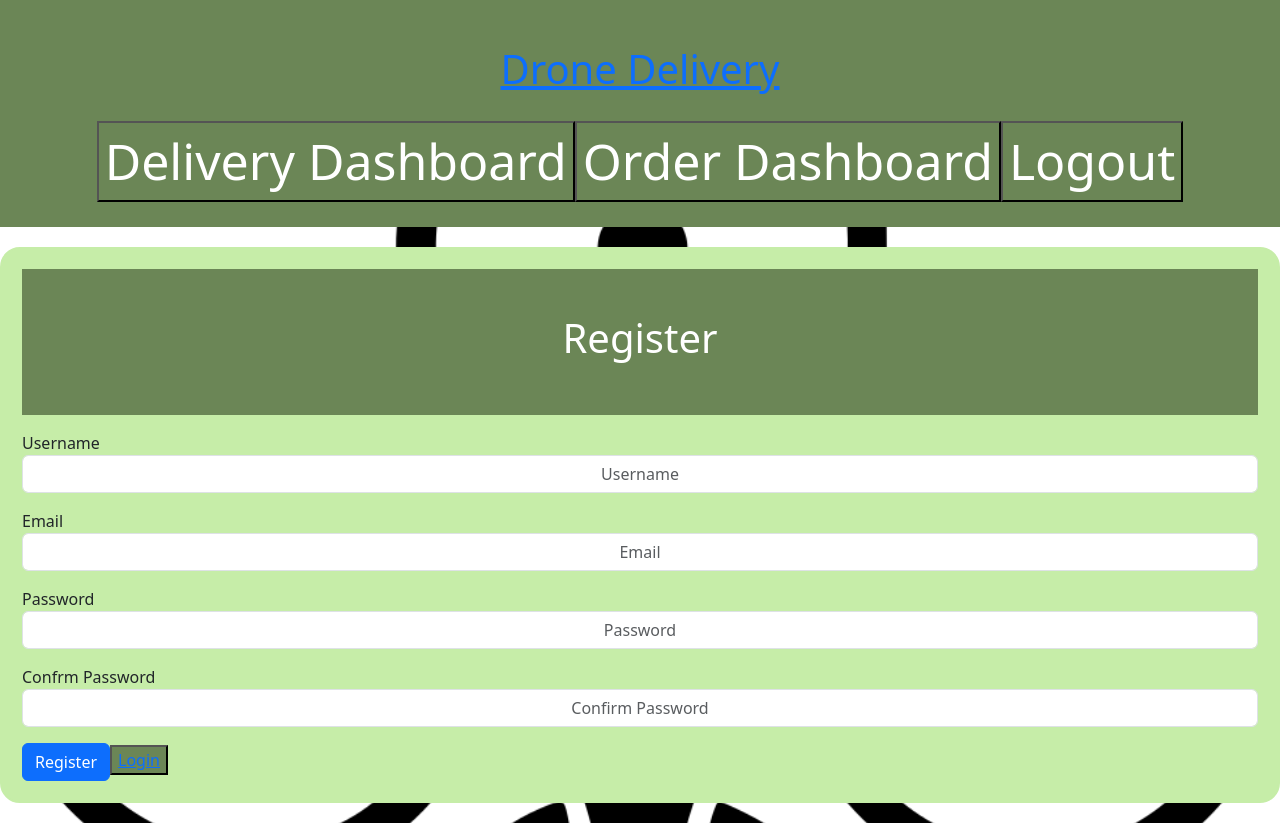
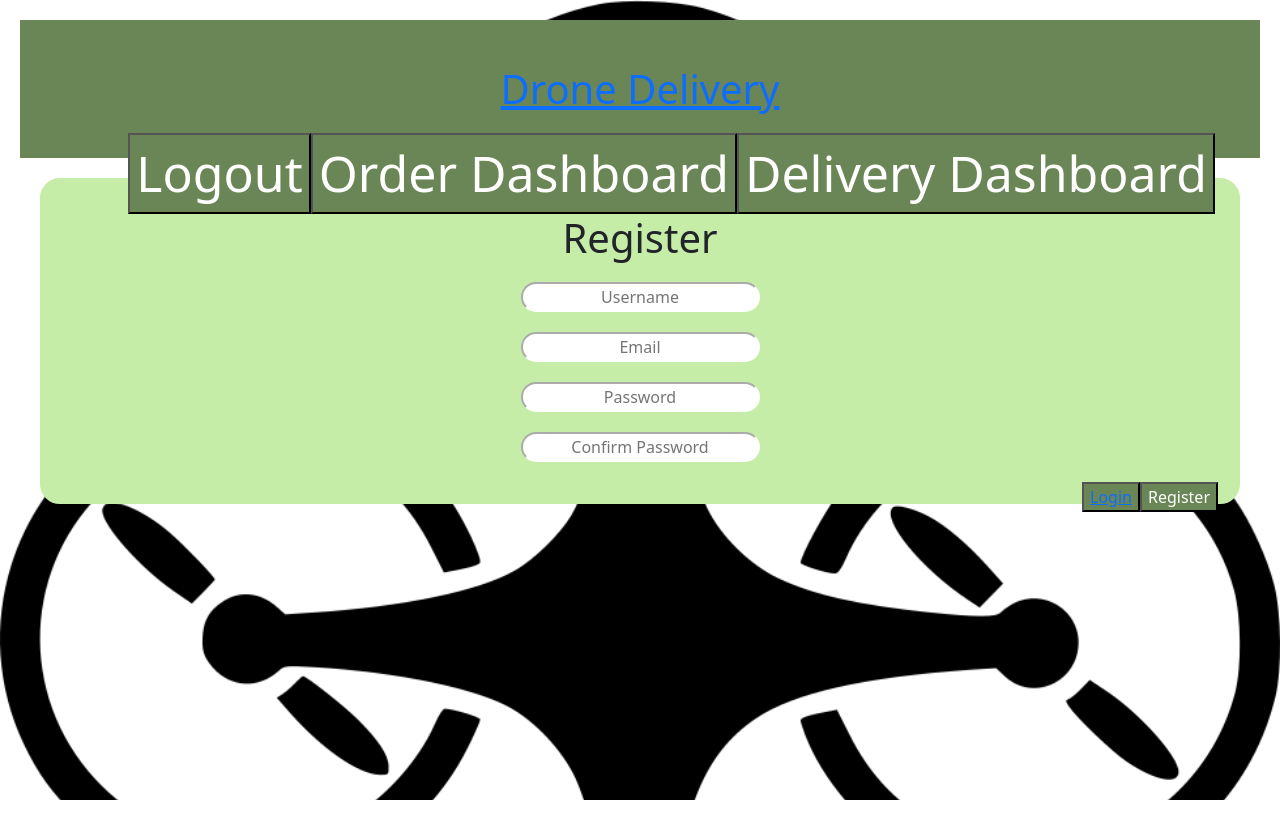
Before and after one commit to AcaJones-786/Drone-UI, a React (Create React App) app in the folder frontend/drone.ui/: page / in a window 1280 px wide. After the commit the page ends 800 px from the top, so only its background shows below. Built offline with nearby package versions, Linux system fonts and the light colour scheme.

Commit message:
Lexie committed

```diff
--- a/frontend/drone.ui/src/App.css
+++ b/frontend/drone.ui/src/App.css
@@ -19,13 +19,6 @@ header{
     text-align: center;
 }
 
-h1{
-    color: white;
-    font-size:64px ;
-    padding-top: 20px;
-    padding-bottom: 20px;
-}
-
 figure{
     border-style: solid;
     border-width: 2px;
@@ -41,6 +34,7 @@ button{
     color: white;
     border-radius: 25px;
     margin: 15px;
+    float: right;
 }
 
 form{border-style: solid;
@@ -48,7 +42,7 @@ form{border-style: solid;
     border-color: #C6EDA8 ;
     background-color: #C6EDA8;
     border-radius:20px;
-    margin:20px 0px 20px 0px;
+    margin:20px 20px 20px 20px;
     padding: 20px;
 }
 
@@ -56,22 +50,21 @@ input{
     background-color: white;
     border-radius: 25px;
     text-align: center;
+    width: fit-content;
+    border-color: white;
+
 }
 ul, p{
     border-radius: 20px;
     background-color: white;
+    padding: 10px;
 }
-Link{
+.href{
     color: white;
-    border-radius: 25px;
 
 }
 
-
-/*
-#id
-.class
-element.class
-8all
-p - for <p> elements
-p,div - for <p> and <div> elements*/
+div{
+    text-align: center;
+    margin: 20px;
+}
--- a/frontend/drone.ui/src/pages/404.js
+++ b/frontend/drone.ui/src/pages/404.js
@@ -3,9 +3,9 @@ import "../App.css";
 const NotFound = () => {
     return(
         <>
-        <header>
+
         <h1 >Somebody made a boo boo!</h1>
-        </header>
+
 
             <p>This page does not exist, check the URL again.</p>
         </>
--- a/frontend/drone.ui/src/pages/Header.js
+++ b/frontend/drone.ui/src/pages/Header.js
@@ -4,7 +4,7 @@ import "../App.css";
 
 const Navigation = {display: "grid", gridTemplateColumns: "1fr 3fr 3fr"};
 const Shift = {display: 'flex', justifyContent: 'center', alignItems: 'center'};
-const Navi = {padding: "1em", backgroundColor: "#3FB5FF"};
+
 const Hyper = {textDecoration: 'none', color: 'white', hover: 'none'};
 
 function logOut(){
--- a/frontend/drone.ui/src/pages/Home.js
+++ b/frontend/drone.ui/src/pages/Home.js
@@ -53,7 +53,7 @@ export default class HomePage extends Component{
           </h3>
             <p>blah blah blah</p>
 
-          <h3 style={{marginTop: '3em'}}>
+            <h3 style={{marginTop: '3em'}}>
             Members
           </h3>
             <p>blah blah blah</p>
--- a/frontend/drone.ui/src/pages/Login-page.js
+++ b/frontend/drone.ui/src/pages/Login-page.js
@@ -141,24 +141,24 @@ fetch("https://3ee9-165-255-27-41.ngrok-free.app/api/users/login", {
         return (
 
             <form onSubmit={this.handleSubmit}>
-                <header>
+
                     <h1>Login</h1>
-                </header>
+
 
                 {/* <div>
                     <label>Email</label>
                     <input type="email" className="form-control" name="email" id="email" placeholder="Email" onChange={(e)=>this.setState({email: e.target.value})}/>
                 </div> */}
                 <div>
-                    <label>Name</label>
-                    <input type="text" className="form-control" name="name" id="name" placeholder="Name" onChange={(e)=>this.setState({name: e.target.value})}/>
+
+                    <input type="text" name="name" id="name" placeholder="Name" onChange={(e)=>this.setState({name: e.target.value})}/>
                 </div>
 
-                <div className="mb-3">
-                    <label>Password</label>
-                    <input type="password" className="form-control" name="password" id="password" placeholder="Password"  onChange={(e)=>this.setState({password: e.target.value})}/>
+                <div >
+
+                    <input type="password"  name="password" id="password" placeholder="Password"  onChange={(e)=>this.setState({password: e.target.value})}/>
                 </div>
-                <a href="/"><button type="submit" class="btn btn-primary">Login</button></a>
+                <button type="submit" ><a href="/">Login</a></button>
                 <button><a href="/">Sign Up</a></button>
             </form>
         );
--- a/frontend/drone.ui/src/pages/OrderPage.js
+++ b/frontend/drone.ui/src/pages/OrderPage.js
@@ -45,7 +45,7 @@ const OrderPage = () => {
                         Fill in the below details to place an order:
                     </h3>
                         <div style={{marginBottom: '1em'}} class="dropdown">
-                            <button style={{width: '100%', textAlign: 'left', backgroundColor: 'white', color: '#5A5A5A'}} class="btn btn-secondary dropdown-toggle" type="button" data-bs-toggle="dropdown" aria-expanded="false">
+                            <button style={{width: '100%', textAlign: 'center', backgroundColor: 'white', color: '#5A5A5A', borderRadius: '25px', margin: '10px'}} class="btn btn-secondary dropdown-toggle" type="button" data-bs-toggle="dropdown" aria-expanded="false">
                                 Choose Store
                             </button>
                             <ul class="dropdown-menu" >
@@ -55,7 +55,7 @@ const OrderPage = () => {
                             </ul>
                         </div>
                         <div style={{marginBottom: '1em'}} class="dropdown">
-                            <button style={{width: '100%', textAlign: 'left', backgroundColor: 'white', color: '#5A5A5A'}} class="btn btn-secondary dropdown-toggle" type="button" data-bs-toggle="dropdown" aria-expanded="false">
+                            <button style={{width: '100%', textAlign: 'center', backgroundColor: 'white', color: '#5A5A5A', borderRadius: '25px', margin: '10px 5px'}} class="btn btn-secondary dropdown-toggle" type="button" data-bs-toggle="dropdown" aria-expanded="false">
                                 Select Items
                             </button>
                             <ul className="dropdown-menu">
@@ -73,12 +73,12 @@ const OrderPage = () => {
                             </ul>
                         </div>
 
-                        <input style={{marginBottom: '1em'}} class="form-control" type="text" placeholder="height" aria-label="default input example"></input>
-                        <input style={{marginBottom: '1em'}} class="form-control" type="text" placeholder="width" aria-label="default input example"></input>
+                        <input  style={{width: '100%', textAlign: 'center', backgroundColor: 'white', color: '#5A5A5A', borderRadius: '25px', margin: '10px'}} class="form-control" type="text" placeholder="height" aria-label="default input example"></input>
+                        <input  style={{width: '100%', textAlign: 'center', backgroundColor: 'white', color: '#5A5A5A', borderRadius: '25px', margin: '10px'}} class="form-control" type="text" placeholder="width" aria-label="default input example"></input>
 
                         <h3 className='lead'>Route Details: </h3>
-                        <input style={{marginBottom: '1em'}} class="form-control" type="text" placeholder="Id" aria-label="default input example"></input>
-                        <input style={{marginBottom: '1em'}} class="form-control" type="text" placeholder="status (for the dashboard)" aria-label="default input example"></input>
+                        <input style={{width: '100%', textAlign: 'center', backgroundColor: 'white', color: '#5A5A5A', borderRadius: '25px', margin: '10px'}} class="form-control" type="text" placeholder="Id" aria-label="default input example"></input>
+                        <input style={{width: '100%', textAlign: 'center', backgroundColor: 'white', color: '#5A5A5A', borderRadius: '25px', margin: '10px'}} class="form-control" type="text" placeholder="status (for the dashboard)" aria-label="default input example"></input>
 
                     </form>
                 </div>
@@ -90,7 +90,7 @@ const OrderPage = () => {
                     <h4>Selected Items:</h4>
                     <ul>
                         {selectedItems.map((item, index) => (
-                            <li style={{marginTop: '1em'}} key={index}>{item} <button style={{float: 'right'}} onClick={() => handleItemRemove(item, index)}>Remove</button></li>
+                            <li style={{marginTop: '1em'}} key={index}>{item} <button onClick={() => handleItemRemove(item, index)}>Remove</button></li>
                         ))}
                     </ul>
                 </div>
--- a/frontend/drone.ui/src/pages/Register.js
+++ b/frontend/drone.ui/src/pages/Register.js
@@ -37,35 +37,33 @@ export default class Register extends Component {
     render() {
         return (
             <form onSubmit={this.handleSubmit}>
-                <header className="mb-3">
                     <h1>Register</h1>
-                </header>
+                <div className="mb-3">
 
-                <div className="mb-3">
-                    <label>Username</label>
-                    <input type="text" className="form-control" name="username" id="username" placeholder="Username" onChange={e=>this.setState({name: e.target.value})}/>
+                    <input type="text"  name="username" id="username" placeholder="Username" onChange={e=>this.setState({name: e.target.value})}/>
                 </div>
 
-                <div className="mb-3">
-                    <label>Email</label>
-                    <input type="email" className="form-control" name="email" id="email" placeholder="Email"  onChange={e=>this.setState({email: e.target.value})}/>
+                <div >
+
+                    <input type="email"  name="email" id="email" placeholder="Email"  onChange={e=>this.setState({email: e.target.value})}/>
                 </div>
 
-                <div className="mb-3">
-                    <label>Password</label>
-                    <input type="password" className="form-control" name="password" id="password" placeholder="Password"  onChange={e=>this.setState({password: e.target.value})}/>
+                <div >
+
+                    <input type="password"  name="password" id="password" placeholder="Password"  onChange={e=>this.setState({password: e.target.value})}/>
                 </div>
 
-                <div className="mb-3">
-                    <label>Confrm Password</label>
-                    <input type="password" className="form-control" name="confirm-password" id="confirm-password" placeholder="Confirm Password"  onChange={e=>this.setState({confirmPassword: e.target.value})}/>
+                <div >
+
+                    <input type="password"  name="confirm-password" id="confirm-password" placeholder="Confirm Password"  onChange={e=>this.setState({confirmPassword: e.target.value})}/>
                 </div>
-
                 <Link to="/">
-    <button type="submit" className="btn btn-primary">Register</button>
+    <button type="submit">Register</button>
 </Link>
                 <button><a href="/login">Login</a></button>
+
             </form>
+
         );
     }
 }
```
